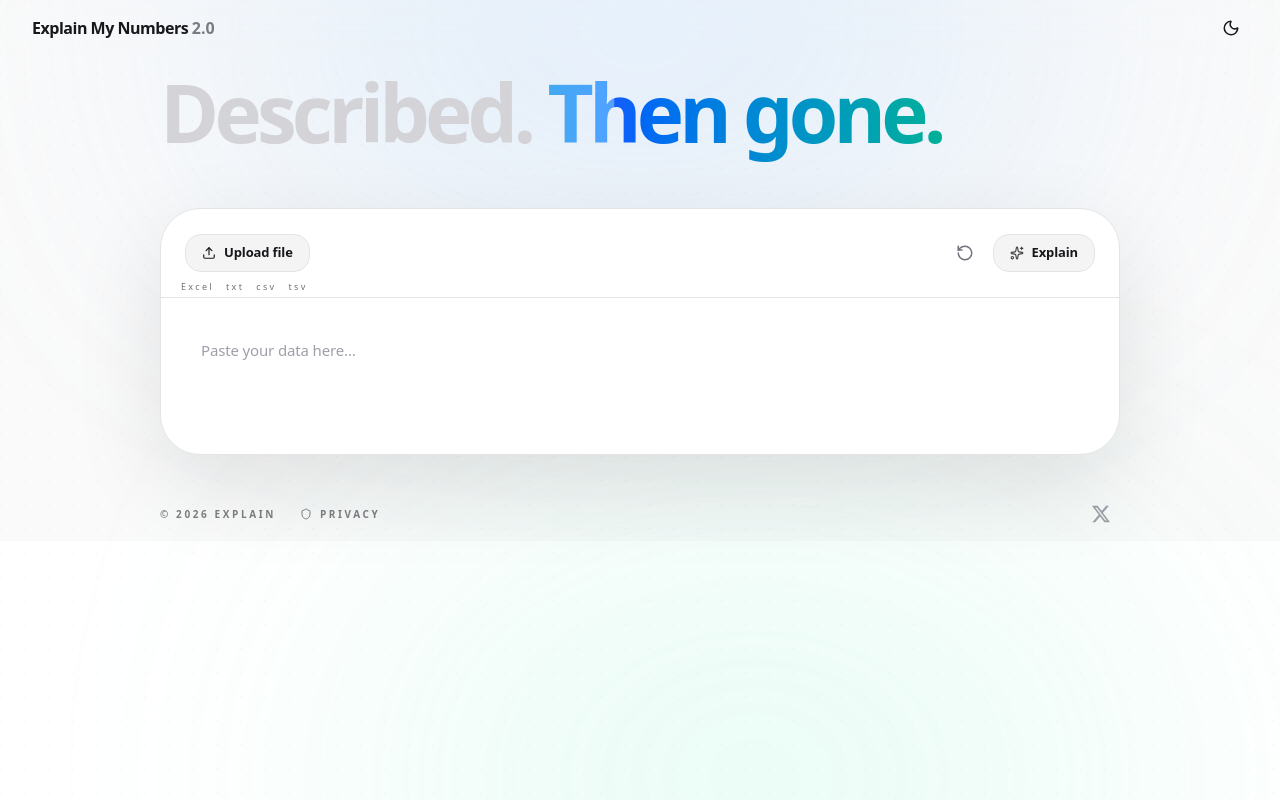
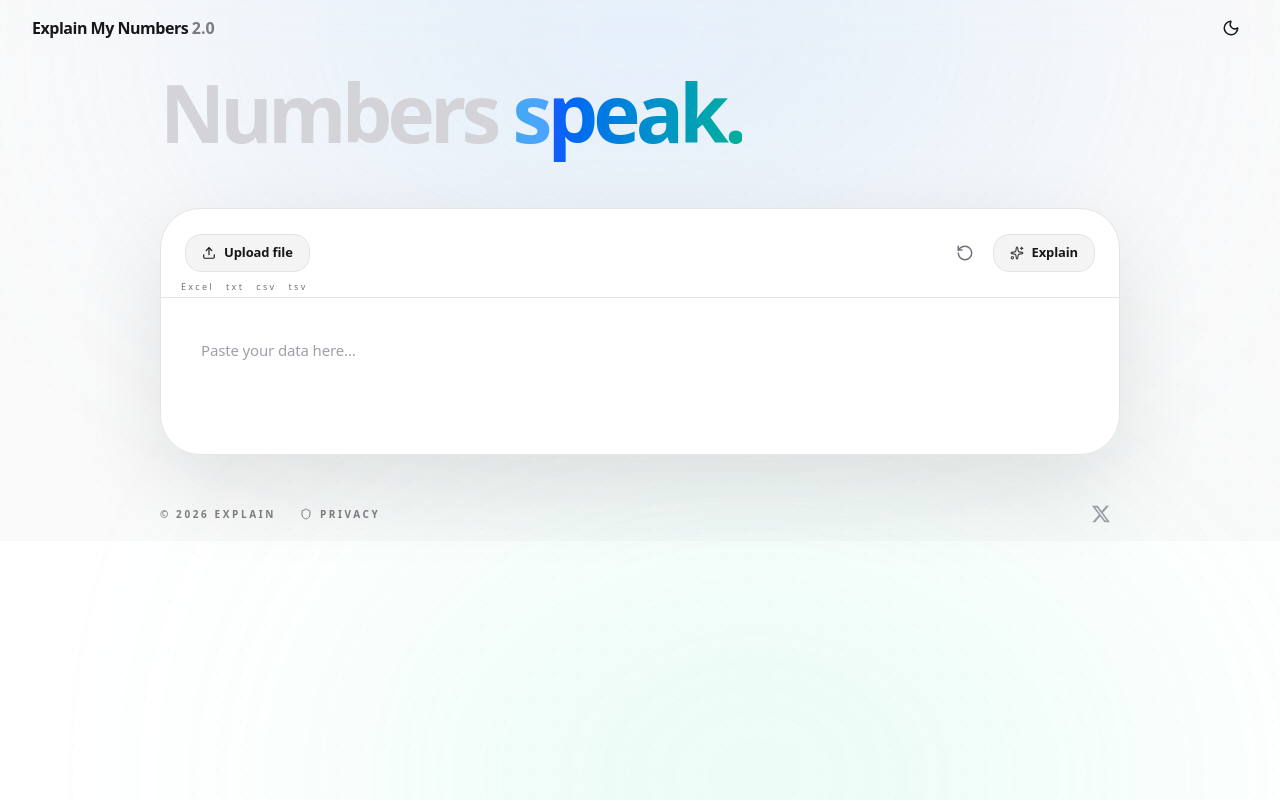
Before and after one commit to lucaram/explain-my-numbers, a Next.js app: page / in a window 1280 px wide. Built offline with nearby package versions, Linux system fonts and the light colour scheme.

Commit message:
Initial commit

```diff
--- a/app/page.tsx
+++ b/app/page.tsx
@@ -874,9 +874,9 @@
       <main className="relative max-w-5xl mx-auto px-4 md:px-8 py-4 md:py-6 print:p-0">
         <header className="mb-4 md:mb-6 space-y-2 md:space-y-4 print:hidden">
           <h1 className="text-5xl md:text-[5rem] font-[900] tracking-[-0.06em] leading-[0.85] md:leading-[0.8]">
-            <span className="inline text-zinc-300 dark:text-zinc-800 transition-colors duration-700">Described.</span>{" "}
+            <span className="inline text-zinc-300 dark:text-zinc-800 transition-colors duration-700">Numbers</span>{" "}
             <span className="inline pb-[0.1em] md:pb-[0.15em] text-transparent bg-clip-text bg-gradient-to-r from-blue-600 via-emerald-500 to-blue-400 bg-[length:200%_auto] animate-shimmer-text">
-              Then gone.
+              speak.
             </span>
           </h1>
 
```
